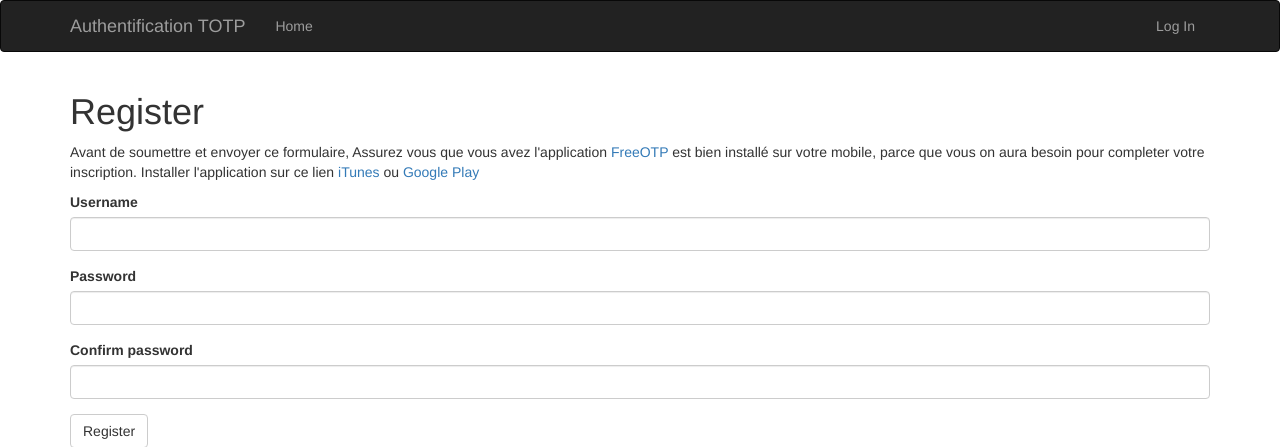
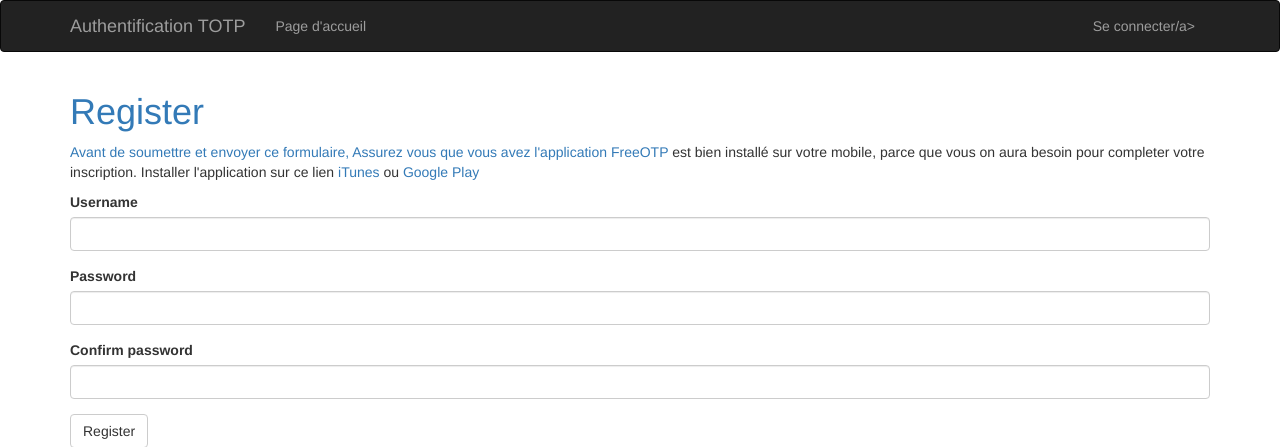
Before and after one commit to YousraMzouz/totp-app, a Flask app: page /register in a window 1280 px wide. Shown: the top 447 px of the page. Run offline with Flask 2, Linux system fonts and the light colour scheme; some libraries are stand-ins or nearby versions.

Commit message:
Update base.html

```diff
--- a/apptotp/templates/base.html
+++ b/apptotp/templates/base.html
@@ -16,15 +16,15 @@
         </div>
         <div class="navbar-collapse collapse">
             <ul class="nav navbar-nav">
-                <li><a href="{{ url_for('index') }}">Home</a></li>
+                <li><a href="{{ url_for('index') }}">Page d'accueil</a></li>
             </ul>
             <ul class="nav navbar-nav navbar-right">
                 {% if current_user.is_authenticated %}
-                <li><a href="{{ url_for('logout') }}">Log Out</a></li>
+                <li><a href="{{ url_for('logout') }}">Se déconnecter</a></li>
             </ul>
             <ul class="nav navbar-nav navbar-right">
                 {% else %}
-                <li><a href="{{ url_for('login') }}">Log In</a></li>
+                <li><a href="{{ url_for('login') }}">Se connecter/a></li>
                 {% endif %}
             </ul>
         </div>
```
